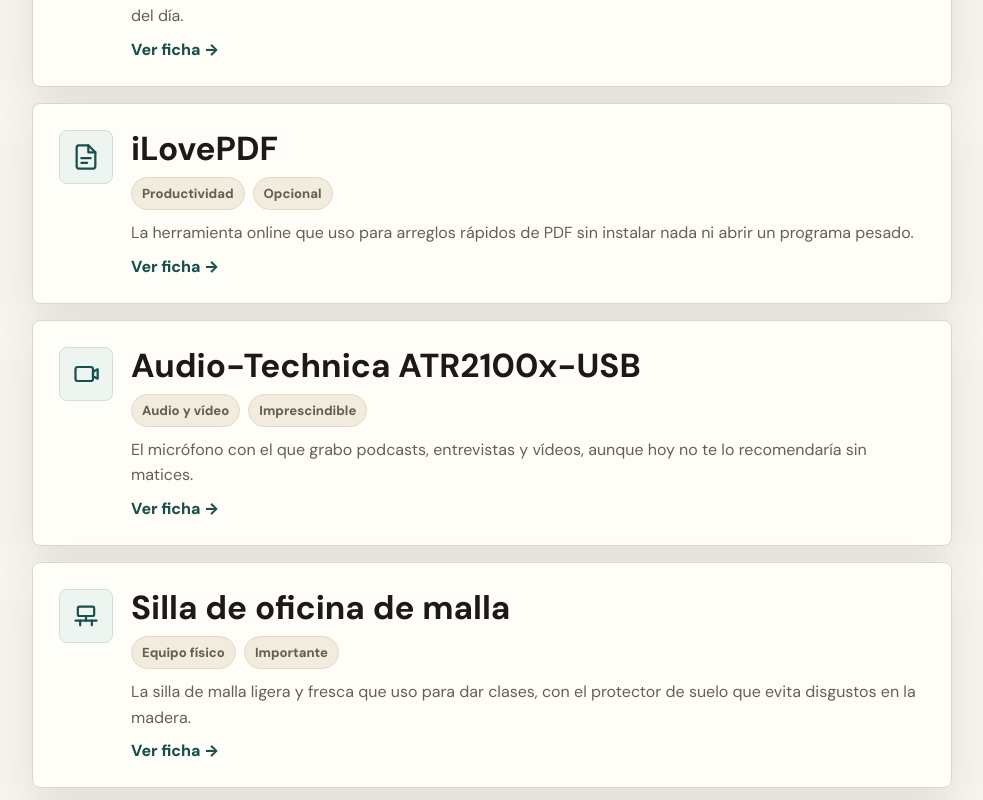
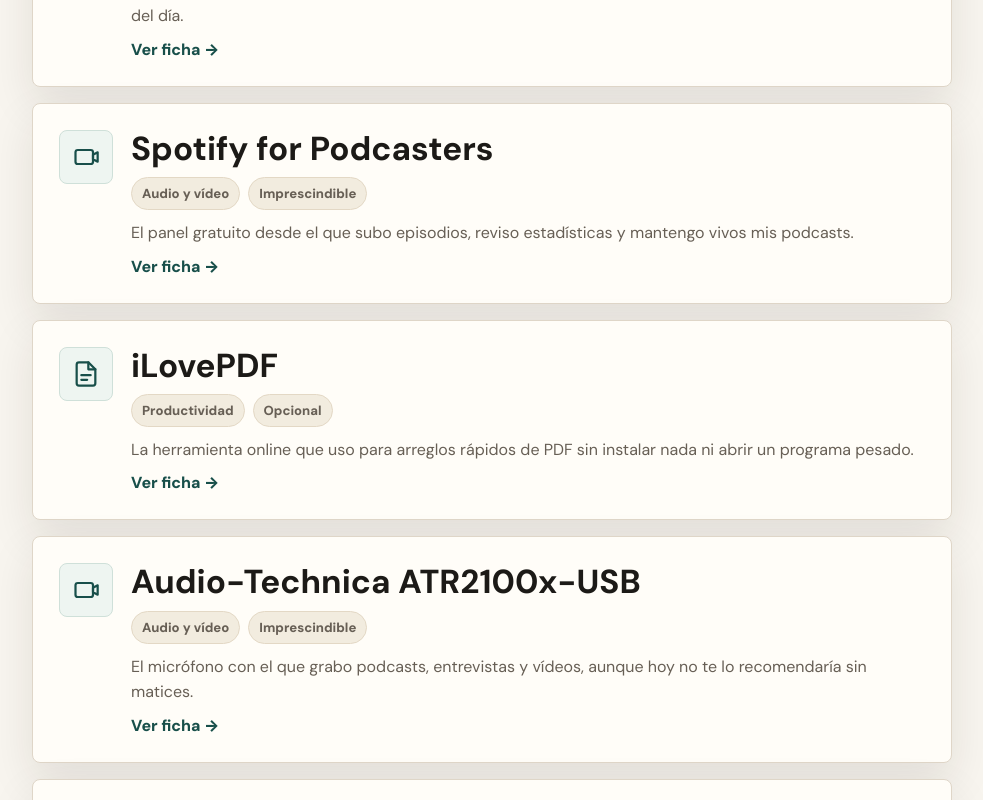
Before and after one commit to boreas77/laborjatorio, a Next.js app: page /inventario in a window 1280 px wide. Shown: the part 820-1620 px from the top of the page, without its empty margins (32-1015 px from the left). Built offline with nearby package versions, Linux system fonts and the light colour scheme.

Commit message:
Reescribe Spotify for Podcasters como artículo 3.0

```diff
--- a/src/data/tools.ts
+++ b/src/data/tools.ts
@@ -2146,10 +2146,67 @@ export const tools: Tool[] = [
     alternatives: [],
     rating: 5,
     difficulty: "facil",
+    editorialVersion: "3.0",
     status: "imprescindible",
-    updatedAt: "2026-06-11",
+    updatedAt: "2026-06-12",
     intro:
       "Si tienes un podcast o planes de crearlo, necesitas un sitio desde el que subir los episodios y gestionar la publicación. Spotify for Podcasters, lo que antes se llamaba Anchor y que ahora vive bajo Spotify for Creators, es justo eso. Lo uso desde 2022 y para mí es fantástico porque funciona como panel de control del podcast.",
+    narrativeIntro: [
+      "Si tienes un podcast o planes de crearlo, necesitas un sitio desde el que subir los episodios y repartirlos por las plataformas. Spotify for Podcasters, lo que antes se llamaba Anchor y que hoy vive bajo Spotify for Creators, es justo eso, y es lo que uso desde 2022.",
+      "Esta ficha es para profes y creadores que se preguntan dónde subir un podcast para que llegue a la gente sin volverse locos. Mi respuesta lleva años siendo la misma, y encima es gratis."
+    ],
+    narrativeSections: [
+      {
+        title: "Qué es Spotify for Podcasters",
+        paragraphs: [
+          "Es la plataforma de Spotify para creadores de podcast. Desde ahí subes tus episodios, ves estadísticas de tus oyentes y conectas con el resto de plataformas de podcasting. En la práctica, es tu centro de control: no vas a pasar mucho tiempo en él, pero es una pieza importante.",
+          "Un apunte de nombres, porque aquí ha habido lío: antes se llamaba Anchor, luego Spotify for Podcasters, y ahora la capa oficial de marca es Spotify for Creators. La herramienta de fondo es la misma idea."
+        ],
+        actions: [
+          {
+            label: "Abrir Spotify for Podcasters",
+            url: "https://podcasters.spotify.com/"
+          }
+        ]
+      },
+      {
+        title: "Cómo funciona lo básico",
+        paragraphs: [
+          "El flujo es directo. Subes tu episodio, en audio o en vídeo, consultas las estadísticas de tus oyentes y conectas el resto de plataformas para que el podcast se distribuya también fuera de Spotify.",
+          "Aquí va el matiz importante: si alojas el podcast ahí, en Spotify se publica automático. Para Apple Podcasts, iVoox y demás, tienes que activar el RSS y configurarlas la primera vez. Eso puede llevarte una hora o un par de horas al principio, pero luego los episodios nuevos se actualizan a través de ese feed y te olvidas.",
+          "Otro detalle útil: permite subir episodios en vídeo, y en las plataformas que no admiten vídeo se sirven como audio. Así cubres ambos mundos desde un mismo sitio."
+        ]
+      },
+      {
+        title: "Cómo lo uso yo",
+        paragraphs: [
+          "Te cuento mi flujo real, que para eso está el Laborjatorio. No grabo dentro de Spotify for Podcasters, llego ahí con el episodio ya hecho. Primero escribo el guion en Notion, luego grabo, el audio con Audacity o el vídeo con DaVinci Resolve, y por último subo el resultado a Spotify for Podcasters, desde donde se reparte.",
+          "Así es como saco adelante mis podcasts ¡Palabras! y Gramaticón: el trabajo creativo pasa fuera, y esta herramienta es la última pieza, la que publica y distribuye."
+        ]
+      },
+      {
+        title: "Lo que me gusta y lo que no",
+        paragraphs: [
+          "Lo que más me gusta es que te resuelve la publicación desde un único panel: episodios, estadísticas y distribución en un mismo sitio. También suma poder subir en vídeo y no quedarte fuera de las plataformas que solo aceptan audio. Y, por supuesto, que sea gratis.",
+          "¿Y lo que menos? Para el uso que le doy no he encontrado limitaciones importantes. Lo único un poco pesado es la configuración inicial de las plataformas externas y el RSS. Una vez hecho, te olvidas."
+        ]
+      },
+      {
+        title: "Precio y modelo",
+        paragraphs: [
+          "Gratis, sin planes de pago conocidos para este uso. Y si te preguntas dónde está la trampa, no la veo como trampa sino como lógica de plataforma: a Spotify le interesa tener a muchos creadores subiendo contenido para alimentar su ecosistema.",
+          "A ti, como creador, el panel te sale gratis. A mí me parece un trato bastante razonable."
+        ]
+      },
+      {
+        title: "Veredicto",
+        paragraphs: [
+          "Spotify for Podcasters hace una cosa y la hace muy bien: ser el centro desde el que subes y repartes tu podcast. Es gratis, es sencillo y, salvo la pereza de la configuración inicial, no me ha dado problemas en años.",
+          "¿Lo recomiendo? Sin dudarlo, para cualquiera que tenga o quiera tener un podcast. No es la parte glamurosa del proceso, porque el alma está en el contenido, pero sí es la pieza que hace que ese contenido llegue a la gente.",
+          "Resumen para profes y creadores ocupados: gratis y sencillo. Subes una vez, configuras bien el arranque, y desde ahí tu podcast sale al mundo sin demasiada fricción."
+        ]
+      }
+    ],
     whatItDoes:
       "Spotify for Podcasters permite subir episodios de audio o vídeo, gestionar el programa, ver estadísticas y trabajar con el RSS del podcast. Si alojas el podcast ahí, se publica automáticamente en Spotify. Para llegar a otras plataformas, como Apple Podcasts o Amazon Music, tienes que activar el RSS y configurarlas la primera vez; después, los episodios nuevos se actualizan a través de ese feed. Si subes episodios en vídeo, Spotify los muestra como vídeo en Spotify y los sirve como audio en las plataformas donde el vídeo no está disponible.",
     howIUseIt:
@@ -2179,6 +2236,31 @@ export const tools: Tool[] = [
     ],
     priceNote:
       "No conozco planes de pago para el uso básico que hago. La lógica es clara: Spotify quiere que haya creadores subiendo contenido a su ecosistema, y a mí el panel me resuelve la publicación sin coste.",
+    purchaseLinks: [
+      {
+        label: "Abrir Spotify for Podcasters",
+        url: "https://podcasters.spotify.com/"
+      }
+    ],
+    relatedLinks: [
+      {
+        label: "Audacity",
+        url: "/herramientas/audacity"
+      },
+      {
+        label: "DaVinci Resolve",
+        url: "/herramientas/davinci-resolve"
+      },
+      {
+        label: "Notion",
+        url: "/herramientas/notion"
+      },
+      {
+        label: "HappyScribe",
+        url: "/herramientas/happyscribe"
+      }
+    ],
+    narrativeOutro: ["Enlace oficial: podcasters.spotify.com."],
     faqs: [
       {
         question: "¿Spotify for Podcasters sigue existiendo?",
```
Also changed, not shown: 1 other file (tests, documents, lock files or other folders).
